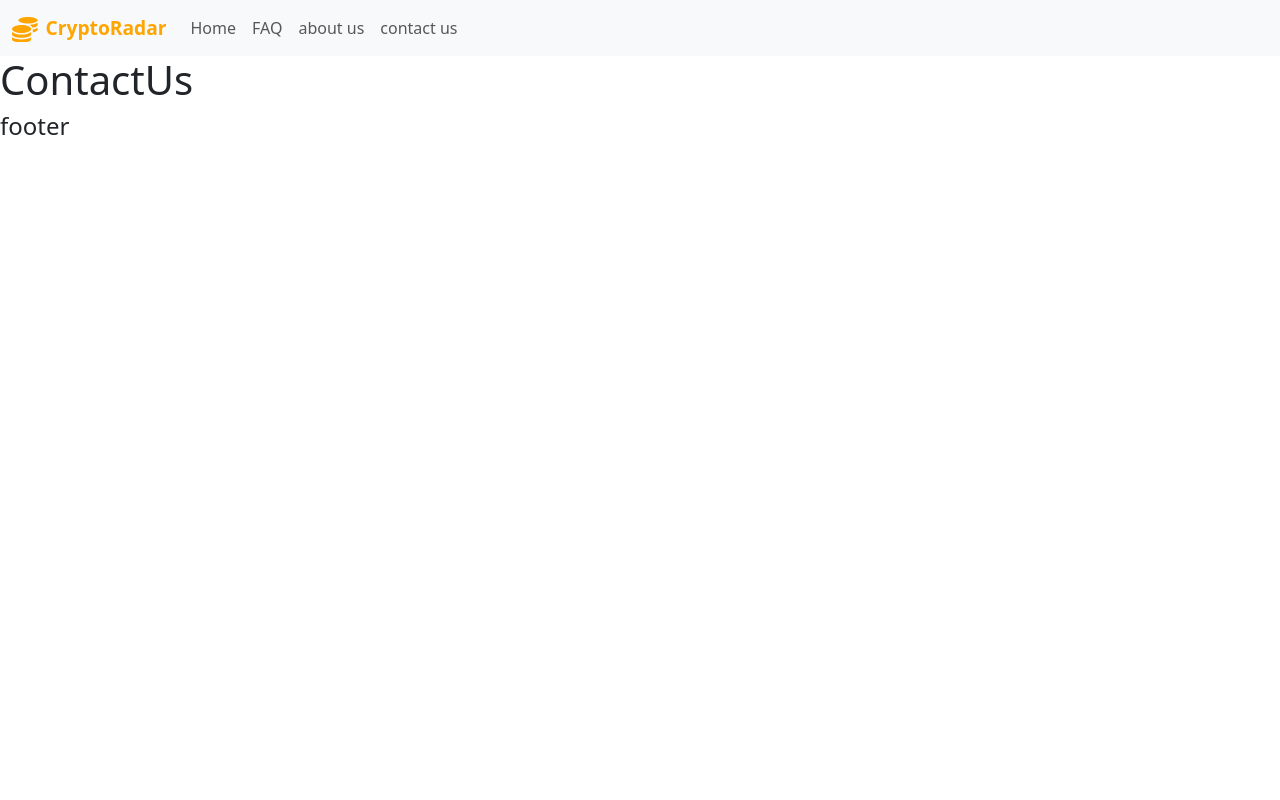
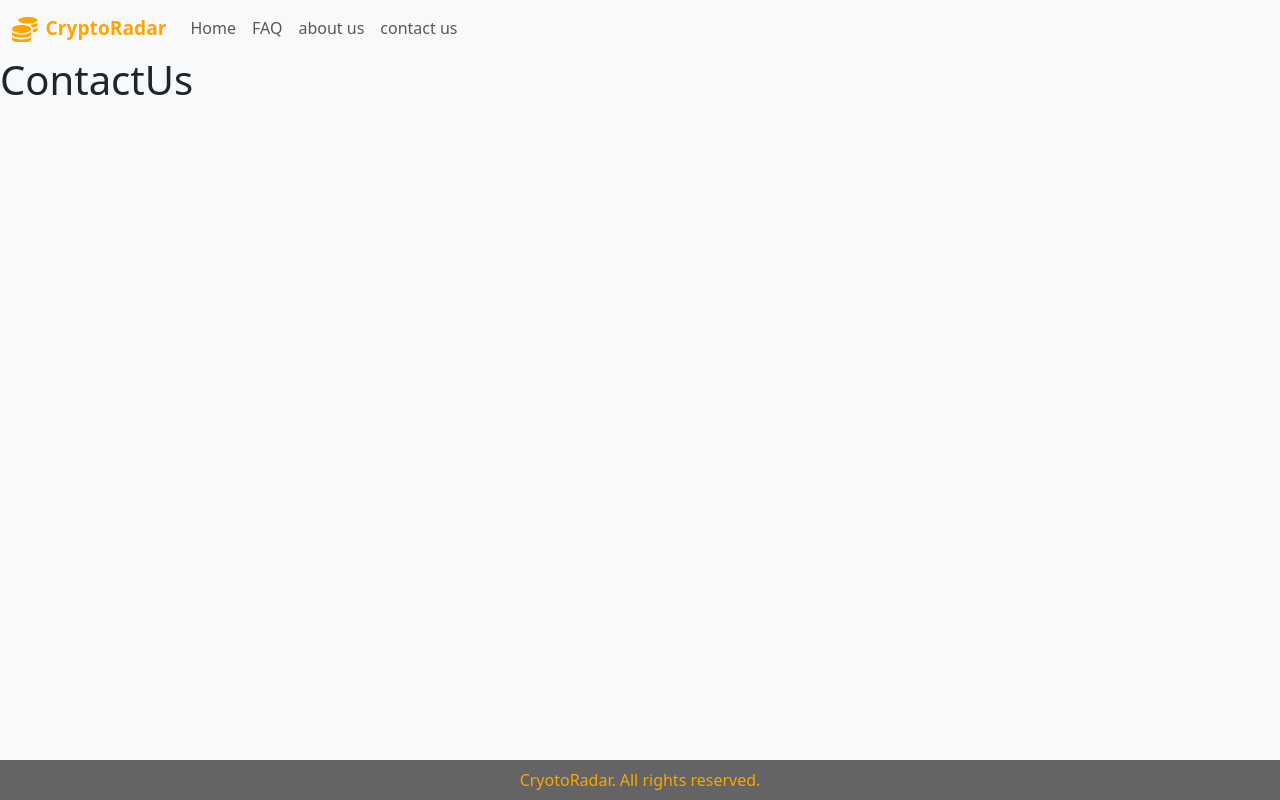
Before and after one commit to Outdir2hub/CryptoRadar, a React (Create React App) app: page /contact-us in a window 1280 px wide. Built offline with nearby package versions, Linux system fonts and the light colour scheme.

Commit message:
V FD 2-4 : Footer

```diff
--- a/src/components/ui/Footer.component.jsx
+++ b/src/components/ui/Footer.component.jsx
@@ -2,7 +2,10 @@
 
 const FooterComponent = () => {
     return (
-        <h4>footer</h4>
+        <footer className='footer'>
+            <span>CryotoRadar.</span>
+            <span className='d-none d-md-inline ms-1'>All rights reserved.</span>
+        </footer>
     )
 }
 
--- a/src/components/ui/Navabar.component.jsx
+++ b/src/components/ui/Navabar.component.jsx
@@ -1,8 +1,12 @@
-import React from 'react';
+import React, { useRef } from 'react';
 import { Link } from "react-router-dom";
 import { FaCoins } from 'react-icons/fa'
 
 const NavabarComponent = () => {
+    const btnToggleRef = useRef();
+    const toggleMenu = () => {
+        btnToggleRef.current.click();
+    }
     return (
         <nav className="navbar navbar-expand-lg bg-body-tertiary">
             <div className="container-fluid">
@@ -10,21 +14,21 @@
                     <FaCoins className="navbar-logo-icon"/>
                     <span className="navbar-logo-text">CryptoRadar</span>
                 </Link>
-                <button className="navbar-toggler" type="button" data-bs-toggle="collapse" data-bs-target="#navbarNav" aria-controls="navbarNav" aria-expanded="false" aria-label="Toggle navigation">
+                <button className="navbar-toggler" type="button" data-bs-toggle="collapse" data-bs-target="#navbarNav" aria-controls="navbarNav" aria-expanded="false" aria-label="Toggle navigation" ref={btnToggleRef}>
                     <span className="navbar-toggler-icon"></span>
                 </button>
-                <div className="collapse navbar-collapse" id="navbarNav">
+                <div className="collapse  navbar-collapse" id="navbarNav">
                     <ul className="navbar-nav">
-                        <li className="nav-item">
+                        <li className="nav-item" onClick={toggleMenu}>
                             <Link className="nav-link" to="/">Home</Link>
                         </li>
-                        <li className="nav-item">
+                        <li className="nav-item" onClick={toggleMenu}>
                             <Link className="nav-link" to="/faq">FAQ</Link>
                         </li>
-                        <li className="nav-item">
+                        <li className="nav-item" onClick={toggleMenu}>
                             <Link className="nav-link" to="/about-us">about us</Link>
                         </li>
-                        <li className="nav-item">
+                        <li className="nav-item" onClick={toggleMenu}>
                             <Link className="nav-link" to="/contact-us">contact us</Link>
                         </li>
                     </ul>
--- a/src/index.css
+++ b/src/index.css
@@ -9,8 +9,25 @@
   font-size: 1.6rem;
   color: orange;
 }
+
 .navbar-logo-text {
   font-size: 1.2rem;
   font-weight: bold;
   color: orange;
 }
+
+.wrapper {
+  background-color: #f8f9fa;
+  /* navbar height = 56px */
+  /* footer height = 40px */
+  min-height:  calc(100vh - 56px - 40px);
+}
+
+.footer {
+  display: flex;
+  justify-content: center;
+  align-items: center;
+  color: orange;
+  background-color: #646464;
+  height: 40px;
+}
```
